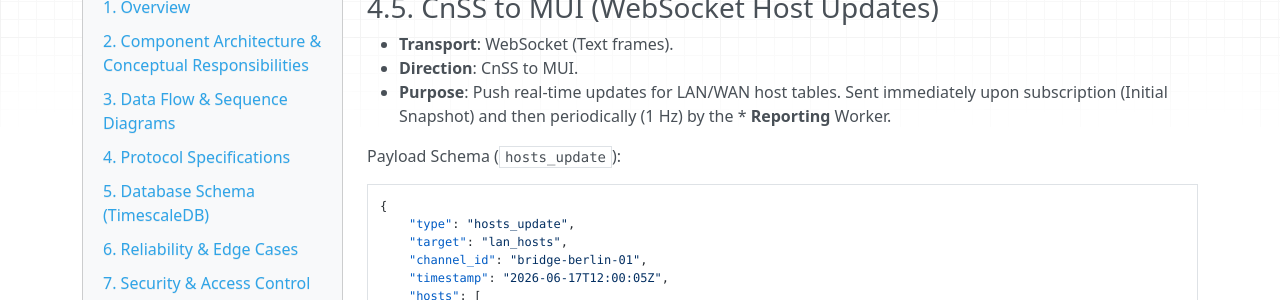
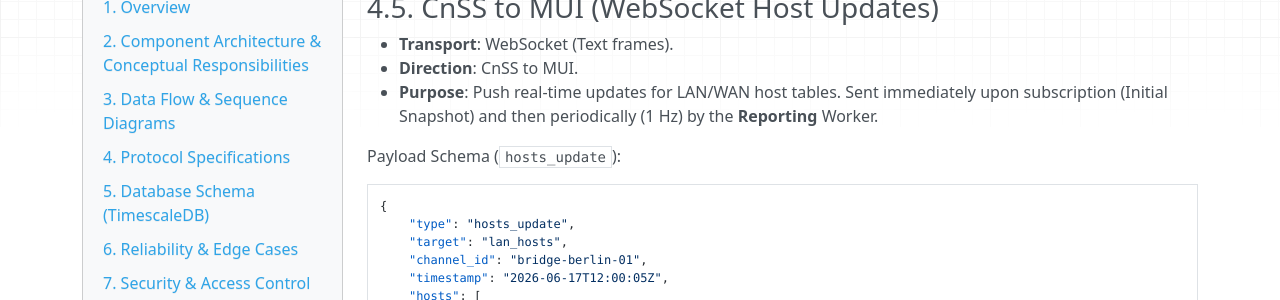
Before and after one commit to SWP-47/traffic-processing-platform, an MkDocs documentation site: the page built from docs/system-documentation.md, in a window 1280 px wide and 900 px high, scrolled down 8625 px. Shown: the part 179-479 px from the top of the window. Built offline with MkDocs 1.6.1, drawn with Linux system fonts in a browser that asks for light colours; nearby versions of some CDN libraries.

Commit message:
fix: fix ws prot

```diff
--- a/docs/system-documentation.md
+++ b/docs/system-documentation.md
@@ -404,7 +404,7 @@ Payload Schema (Unsubscribe):
 
 * **Transport**: WebSocket (Text frames).
 * **Direction**: CnSS to MUI.
-* **Purpose**: Push real-time updates for LAN/WAN host tables. Sent immediately upon subscription (Initial Snapshot) and then periodically (1 Hz) by the *   **Reporting** Worker.
+* **Purpose**: Push real-time updates for LAN/WAN host tables. Sent immediately upon subscription (Initial Snapshot) and then periodically (1 Hz) by the **Reporting** Worker.
 
 Payload Schema (`hosts_update`):
 
```
Also changed, not shown: cnss/docs/api.md (+5 -2 lines), 2 other files.
